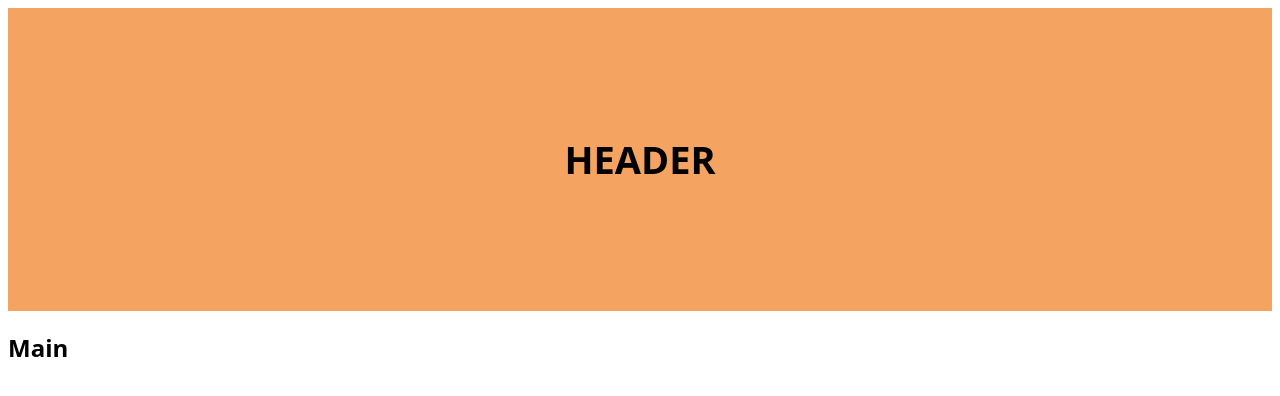
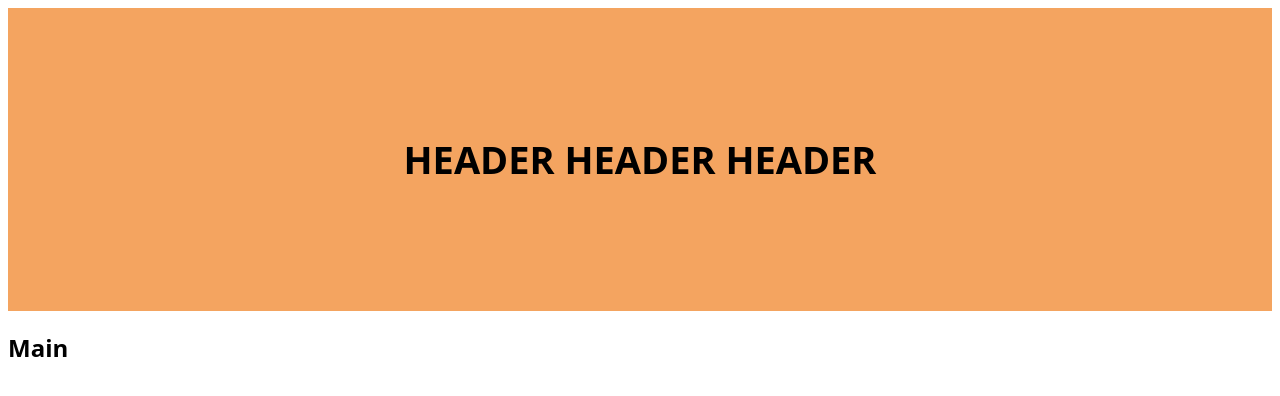
Before and after one commit to Prokuuudin/testproject, a plain HTML site: page index.html in a window 1280 px wide. Drawn offline with Linux system fonts and the light colour scheme.

Commit message:
second commit

```diff
--- a/index.html
+++ b/index.html
@@ -8,7 +8,7 @@
 </head>
 <body>
     <header class="header">
-        <h1>HEADER</h1>
+        <h1>HEADER HEADER HEADER </h1>
     </header>
     <main>
         <h2>Main</h2>
```
